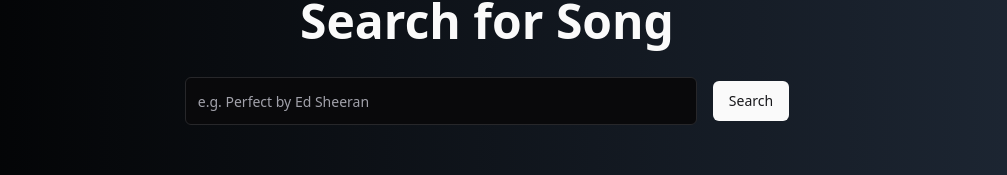
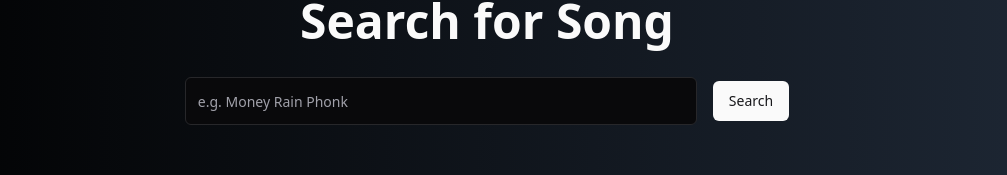
Before and after one commit to Rishi00786/LootCrate, a Next.js app: page /songs in a window 1280 px wide. Shown: the part 115-290 px from the top of the page, without its empty margins (153-1160 px from the left). Built offline with nearby package versions, Linux system fonts and the light colour scheme.

Commit message:
updated package.json

```diff
--- a/app/(routes)/songs/page.tsx
+++ b/app/(routes)/songs/page.tsx
@@ -114,7 +114,7 @@ const Page = () => {
             <Input
               className='w-[40vw] h-12'
               type='text'
-              placeholder='e.g. Perfect by Ed Sheeran'
+              placeholder='e.g. Money Rain Phonk'
               value={searchQuery}
               onChange={handleInputChange}
             />
--- a/package.json
+++ b/package.json
@@ -4,7 +4,8 @@
   "private": true,
   "scripts": {
     "dev": "next dev",
-    "build": "next build",
+    "build": "next build && npx prisma generate",
+    "postinstall": "prisma generate",
     "start": "next start",
     "lint": "next lint"
   },
```
